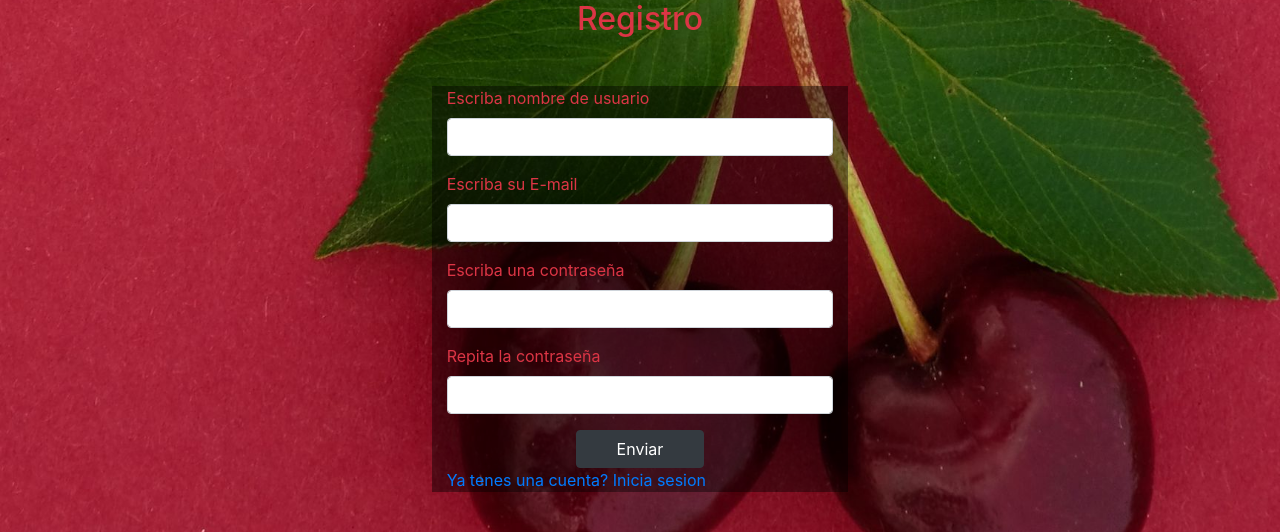
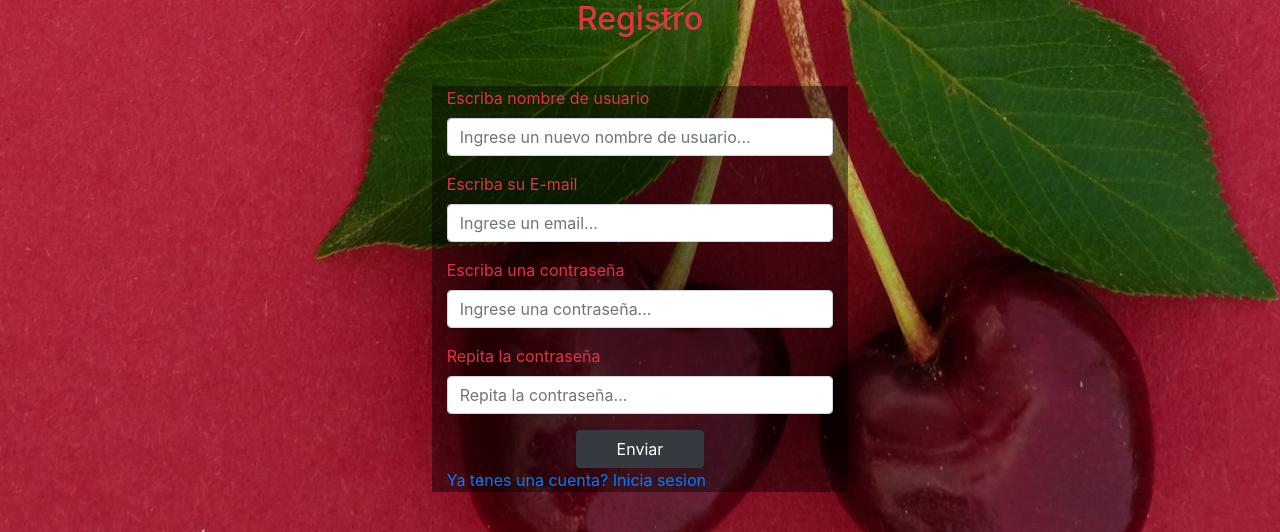
Before and after one commit to TomasWettstein/luzazul, a PHP site: page /registro.php in a window 1280 px wide. Shown: the part 80-612 px from the top of the page. Run offline with PHP 8.4, Linux system fonts and the light colour scheme; tables that the repository leaves empty or names only in its code hold one stand-in row (values such as "Sample post"); some libraries are stand-ins or nearby versions; some web fonts are replaced.

Commit message:
Arreglo el login y registro

```diff
--- a/luzazul/clases/validador.php
+++ b/luzazul/clases/validador.php
@@ -30,36 +30,24 @@ class Validador{
             $errores['contraseña'] = "La constraseña debe tener un minimo de 6 caracteres";
         }
         $passwordRepeat = trim($contraseñaRep);
-        if ($contraseña != $contraseñaRep) {
+        if ($contraseña != $passwordRepeat) {
             $errores['contraseñaRep'] = "Las contraseñas deben ser iguales";
         }
         return $errores;
     }
 
-    public static function validarLogin($usuario, $contraseña){
-        $db = Conexion :: conectar();
-        $user = $usuario-> getEmail();
-        $consulta = Conexion :: consultar("*", "usuarios", "email = '$user'");
+    public static function validarLogin($datos){
 
         $errores = [];
-        $email = trim($usuario->getEmail());
-        $password = trim($usuario->getPassword());
-
-        if (strlen($email) == 0) {
-            $errores['email'] = "El email no puede estar vacio";
+        $email = trim($datos['email']);
+        if(!filter_var($email,FILTER_VALIDATE_EMAIL)){
+            $errores['email'] = "Email  inválido...";
         }
-        elseif (empty($consulta)) {
-            $errores['email'] = "El usuario no se encuentra registrado";
-        }
-
-        if (strlen($usuario-> getPassword()) == 0) {
-            $errores['contraseña'] = 'La contraseña no puede estar vacia';
-        }
-
-        foreach($consulta as $key => $value){
-            if ($value['contraseña'] != password_verify($password, $contraseña)) {
-             $errores['contraseña'] = 'La contraseña es incorrecta';
-            }
+        $password = trim($datos['contraseña']);
+        if(empty($password)){
+            $errores['contraseña'] = "Password  no lo puede dejar en blanco...";
+        }elseif (strlen($password)<6) {
+            $errores['contraseña'] = "Password  sólo debe tener un minimo de 6 digitos";
         }
         return $errores;
     }
--- a/luzazul/config/conexion.php
+++ b/luzazul/config/conexion.php
@@ -25,6 +25,14 @@ class Conexion{
             $query-> execute();
             return $consulta = $query-> fetchAll(PDO :: FETCH_ASSOC);
         }
+    }
+    public static function consultarLogin(string $select, string $from, $where){
+        $db = Conexion :: conectar();
+            $sql = "SELECT $select FROM $from WHERE email =  '$where'";
+            $query = $db-> prepare($sql);
+            $query-> execute();
+            return $consulta = $query-> fetchAll(PDO :: FETCH_ASSOC);
+
     }
     public static function consultarProductosPorCategoria(string $select, $from, $where){
         $db = Conexion::conectar();
@@ -56,18 +64,27 @@ class Conexion{
           }
 
     }
-    public static function iniciarSesion($usuario){
-        $user = $_POST['email'];
-        $consulta = Conexion :: consultar("*", "usuarios", "email = '$user'");
-        foreach($consulta as $key => $value){
-            $_SESSION['id'] = $value['id'];
-            $_SESSION['nombre'] = $value['nombre'];
-            $_SESSION['email'] = $value['email'];
-            $_SESSION['contraseña'] = $value['contraseña'];
-            $_SESSION['is_admin'] = $value['is_admin'];
+   public static function seteoUsuario($usuario,$datos){
+        $_SESSION["nombre"] = "$usuario[nombre]";
+        $_SESSION["email"] = "$usuario[email]";
+        $_SESSION["is_admin"] = "$usuario[is_admin]";
+        if($datos['recordarme'] === 'recordarme' ) {
+            setcookie('email', $datos['email'] , time()+3600);
+            setcookie('password' ,$datos['password'],time()+3600);
         }
-        return $_SESSION;
+
     }
+    //Funcion que valida el acceso
+    public static function validarUsuario(){
+    if(isset($_SESSION['email'])){
+        return true;
+    }elseif (isset($_COOKIE['email'])) {
+        $_SESSION['email'] = $_COOKIE['email'];
+        return true;
+    }else{
+        return false;
+    }
+}
     public static function armarFoto($imagen){
         $nombre = $imagen["foto"]["name"];
         $ext = pathinfo($nombre,PATHINFO_EXTENSION);
@@ -113,5 +130,18 @@ class Conexion{
         $eliminar = $db->prepare($sql);
         $eliminar->execute();
     }
+   public static function buscarPorEmail($bd,$tabla,$email){
+        $sql="select * from $tabla where email='$email'";
+        $query=$bd->prepare($sql);
+        $query->execute();
+        $usuario=$query->fetch(PDO::FETCH_ASSOC);
 
+        if($usuario !=null){
+            if($email === $usuario['email']){
+                return $usuario;
+          }
+        }
+        return null;
+    }
 }
+?>
--- a/luzazul/registro.php
+++ b/luzazul/registro.php
@@ -29,28 +29,28 @@ include_once('partials/header.php');
     <form action="registro.php" method="POST" class="col-12 col-md-4 offset-md-4 mt-5 _form_login d-flex flex-column ">
       <div class="form-group d-flex flex-column">
         <label for="exampleInputEmail1" class="text-danger d-flex ">Escriba nombre de usuario</label>
-        <input type="text" class="form-control d-flex" name="nombre" id="exampleInputEmail1">
+        <input type="text" class="form-control d-flex" placeholder="Ingrese un nuevo nombre de usuario..." name="nombre" id="exampleInputEmail1">
         <?php if (isset($errores['nombre'])) : ?>
           <p class="text-danger"> <?= $errores['nombre'] ?> </p>
         <?php endif ?>
       </div>
       <div class="form-group d-flex flex-column">
         <label for="exampleInputEmail1" class="text-danger d-flex ">Escriba su E-mail</label>
-        <input type="email" class="form-control d-flex" name="email" id="exampleInputEmail1" aria-describedby="emailHelp">
+        <input type="email" class="form-control d-flex" placeholder="Ingrese un email..." name="email" id="exampleInputEmail1" aria-describedby="emailHelp">
         <?php if (isset($errores['email'])) : ?>
           <p class="text-danger"> <?= $errores['email'] ?> </p>
         <?php endif ?>
       </div>
       <div class="form-group d-flex flex-column">
         <label for="exampleInputPassword1" class="text-danger d-flex">Escriba una contraseña</label>
-        <input type="password" class="form-control" name="contraseña" id="exampleInputPassword1">
+        <input type="password" class="form-control" placeholder="Ingrese una contraseña..." name="contraseña" id="exampleInputPassword1">
         <?php if (isset($errores['contraseña'])) : ?>
           <p class="text-danger"> <?= $errores['contraseña'] ?> </p>
         <?php endif ?>
       </div>
       <div class="form-group d-flex flex-column">
         <label for="exampleInputPassword1" class="text-danger d-flex">Repita la contraseña</label>
-        <input type="password" class="form-control" name="contraseñaRep" id="exampleInputPassword1">
+        <input type="password" class="form-control" placeholder="Repita la contraseña..." name="contraseñaRep" id="exampleInputPassword1">
         <?php if (isset($errores['contraseñaRep'])) : ?>
           <p class="text-danger"> <?= $errores['contraseñaRep'] ?> </p>
         <?php endif ?>
```
Also changed, not shown: luzazul/clases/usuario.php (+7 -14 lines), luzazul/login.php (+24 -13 lines).
